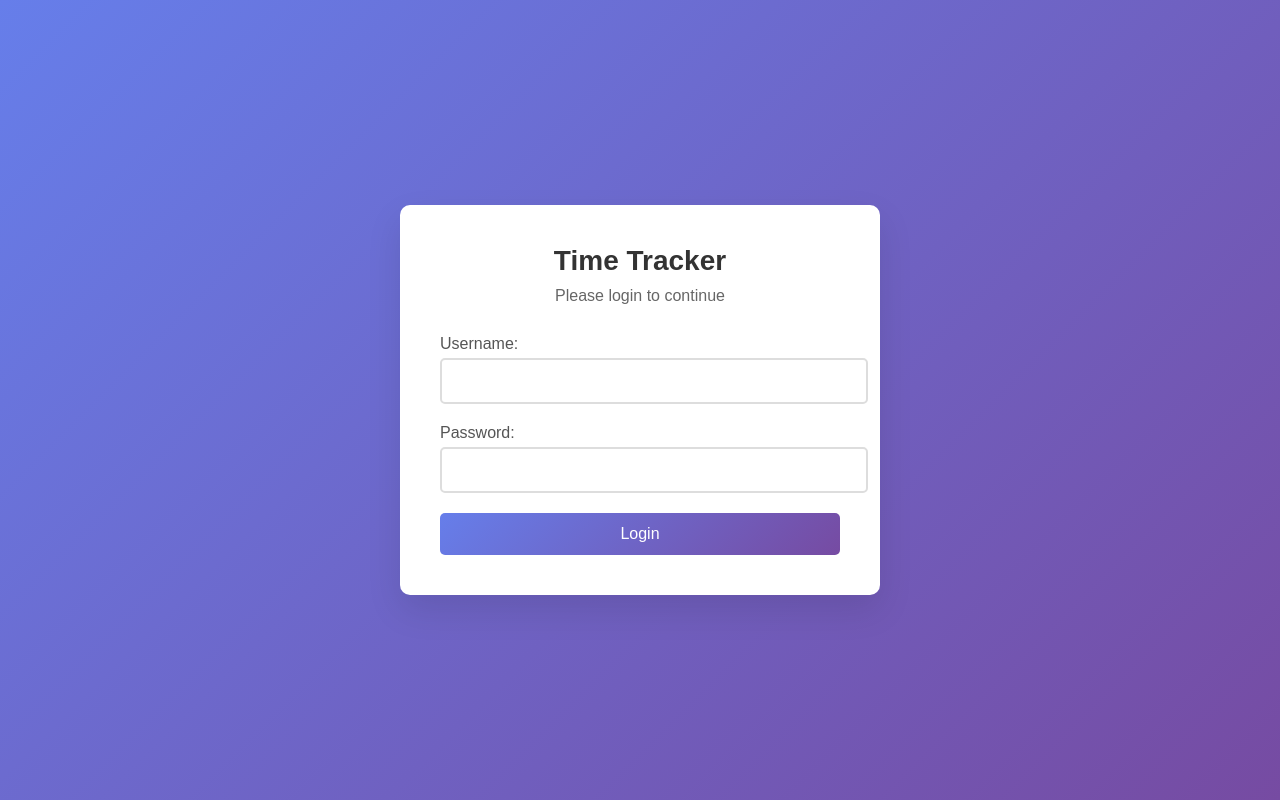
After one commit to rahulgoel-developer/timeapp, a PHP site: page /login.php in a window 1280 px wide. The commit adds this page. Run offline with PHP 8.4, Linux system fonts and the light colour scheme; a stand-in replaces the project's code that opens the database connection.

Commit message:
Adding login

```diff
--- /dev/null
+++ b/login.php
@@ -0,0 +1,135 @@
+<?php include 'config.php'; ?>
+<!DOCTYPE html>
+<html lang="en">
+<head>
+    <meta charset="UTF-8">
+    <title>Login - Time Tracker</title>
+    <style>
+        body {
+            font-family: sans-serif;
+            margin: 0;
+            padding: 0;
+            background: linear-gradient(135deg, #667eea 0%, #764ba2 100%);
+            height: 100vh;
+            display: flex;
+            justify-content: center;
+            align-items: center;
+        }
+        .login-container {
+            background: white;
+            padding: 40px;
+            border-radius: 10px;
+            box-shadow: 0 15px 35px rgba(0,0,0,0.1);
+            width: 100%;
+            max-width: 400px;
+        }
+        .login-header {
+            text-align: center;
+            margin-bottom: 30px;
+        }
+        .login-header h2 {
+            color: #333;
+            margin: 0;
+            font-size: 28px;
+        }
+        .form-group {
+            margin-bottom: 20px;
+        }
+        .form-group label {
+            display: block;
+            margin-bottom: 5px;
+            color: #555;
+            font-weight: 500;
+        }
+        .form-group input {
+            width: 100%;
+            padding: 12px;
+            border: 2px solid #ddd;
+            border-radius: 5px;
+            font-size: 16px;
+            transition: border-color 0.3s;
+        }
+        .form-group input:focus {
+            outline: none;
+            border-color: #667eea;
+        }
+        .login-btn {
+            width: 100%;
+            background: linear-gradient(135deg, #667eea 0%, #764ba2 100%);
+            color: white;
+            border: none;
+            padding: 12px;
+            border-radius: 5px;
+            font-size: 16px;
+            cursor: pointer;
+            transition: transform 0.2s;
+        }
+        .login-btn:hover {
+            transform: translateY(-2px);
+        }
+        .error-msg {
+            color: #dc3545;
+            text-align: center;
+            margin-top: 15px;
+            font-weight: 500;
+        }
+        .success-msg {
+            color: #28a745;
+            text-align: center;
+            margin-top: 15px;
+            font-weight: 500;
+        }
+    </style>
+</head>
+<body>
+    <div class="login-container">
+        <div class="login-header">
+            <h2>Time Tracker</h2>
+            <p style="color: #666; margin-top: 10px;">Please login to continue</p>
+        </div>
+
+        <form id="loginForm">
+            <div class="form-group">
+                <label for="username">Username:</label>
+                <input type="text" id="username" name="username" required>
+            </div>
+
+            <div class="form-group">
+                <label for="password">Password:</label>
+                <input type="password" id="password" name="password" required>
+            </div>
+
+            <button type="submit" class="login-btn">Login</button>
+        </form>
+
+        <div id="response"></div>
+    </div>
+
+    <script>
+    document.getElementById('loginForm').addEventListener('submit', function(e) {
+        e.preventDefault();
+
+        const username = document.getElementById('username').value;
+        const password = document.getElementById('password').value;
+        const responseDiv = document.getElementById('response');
+
+        // Simulate authentication (in real app, this would be server-side)
+        if (username === '****' && password === '****') {
+            // Set login cookie
+            const expires = new Date();
+            expires.setTime(expires.getTime() + (24 * 60 * 60 * 1000)); // 24 hours
+            document.cookie = 'timeapp_auth=authenticated; expires=' + expires.toUTCString() + '; path=/';
+
+            responseDiv.innerHTML = '<p class="success-msg">Login successful! Redirecting...</p>';
+
+            // Redirect to dashboard after 1 second
+            setTimeout(() => {
+                window.location.href = 'index.php';
+            }, 1000);
+        } else {
+            responseDiv.innerHTML = '<p class="error-msg">Invalid username or password</p>';
+        }
+    });
+    </script>
+</body>
+</html>
```
Also changed, not shown: index.php (+21 -3 lines).
